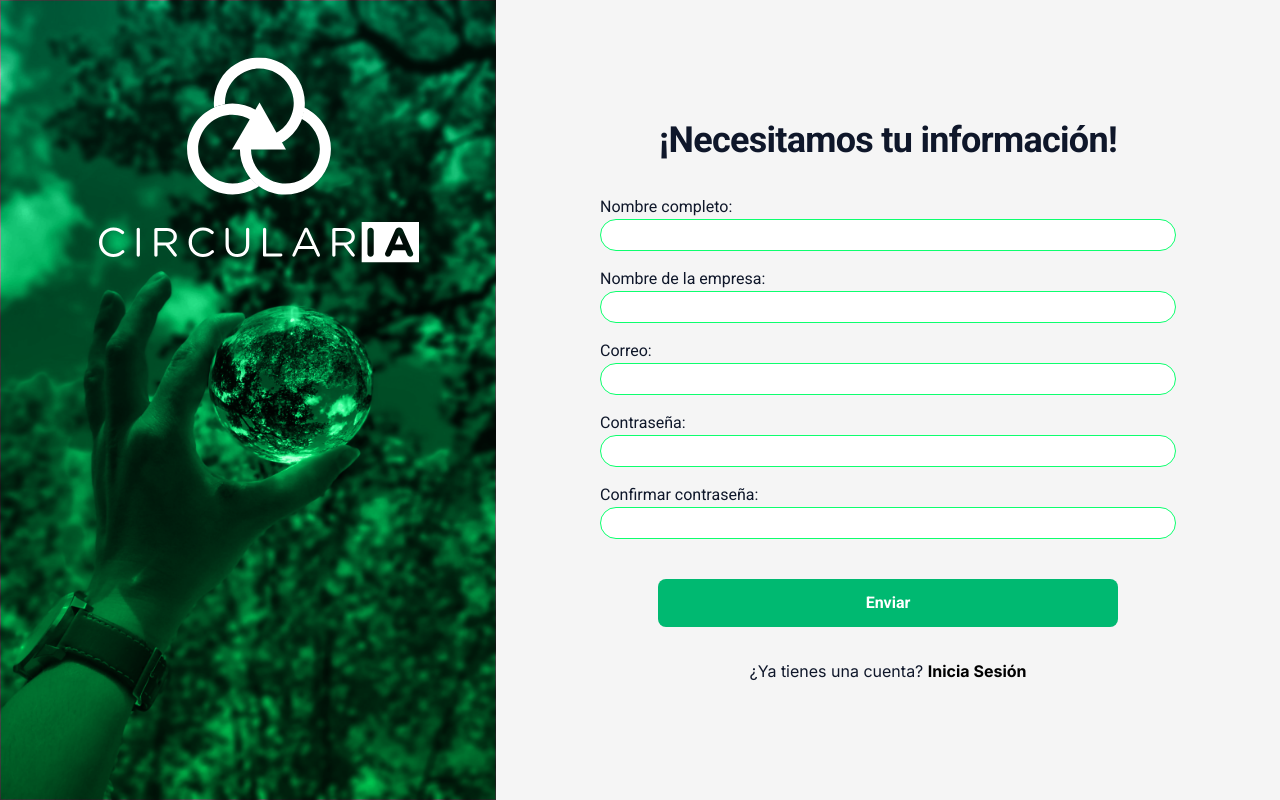
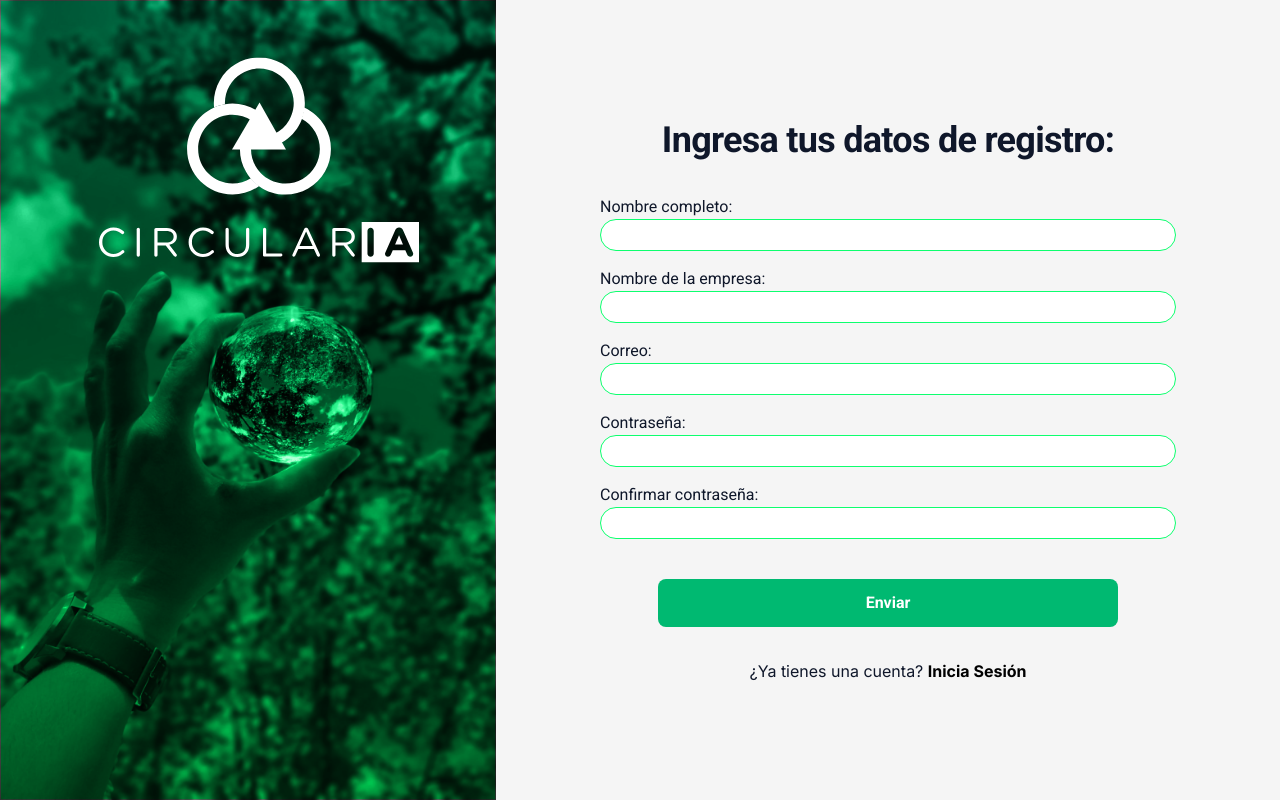
Before and after one commit to CircularIA/dashboard, a React (Vite) app: page /login in a window 1280 px wide. Both pictures are taken after a click on the link "Registrate". Built offline with nearby package versions, Linux system fonts and the light colour scheme.

Commit message:
chore: Title changed

```diff
--- a/src/pages/Login.jsx
+++ b/src/pages/Login.jsx
@@ -171,7 +171,7 @@ const Login = () => {
                             </div>
                             <div className='w-screen bg-[#f5f5f5] flex flex-col items-center justify-center'>
                                 <div className='max-w-xl w-full px-6 lg:px-0'>
-                                    <h1 className='text-4xl text-roboto font-bold text-center mb-4'>¡Necesitamos tu información!</h1>
+                                    <h1 className='text-4xl text-roboto font-bold text-center mb-4'>Ingresa tus datos de registro:</h1>
                                     <form className='w-full flex flex-col'>
                                         <label className='text-primary text-roboto text-left mt-4'>Nombre completo:</label>
                                         <input
```
